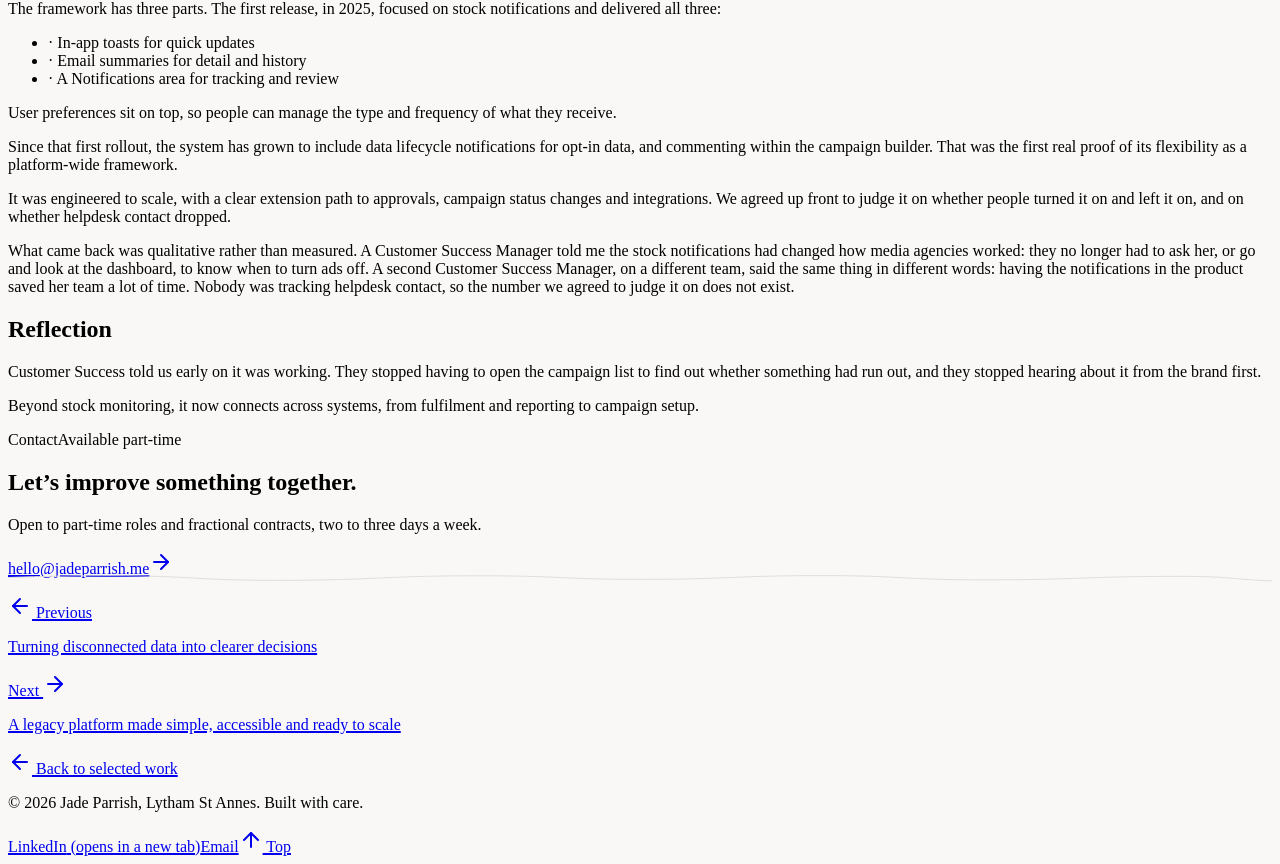
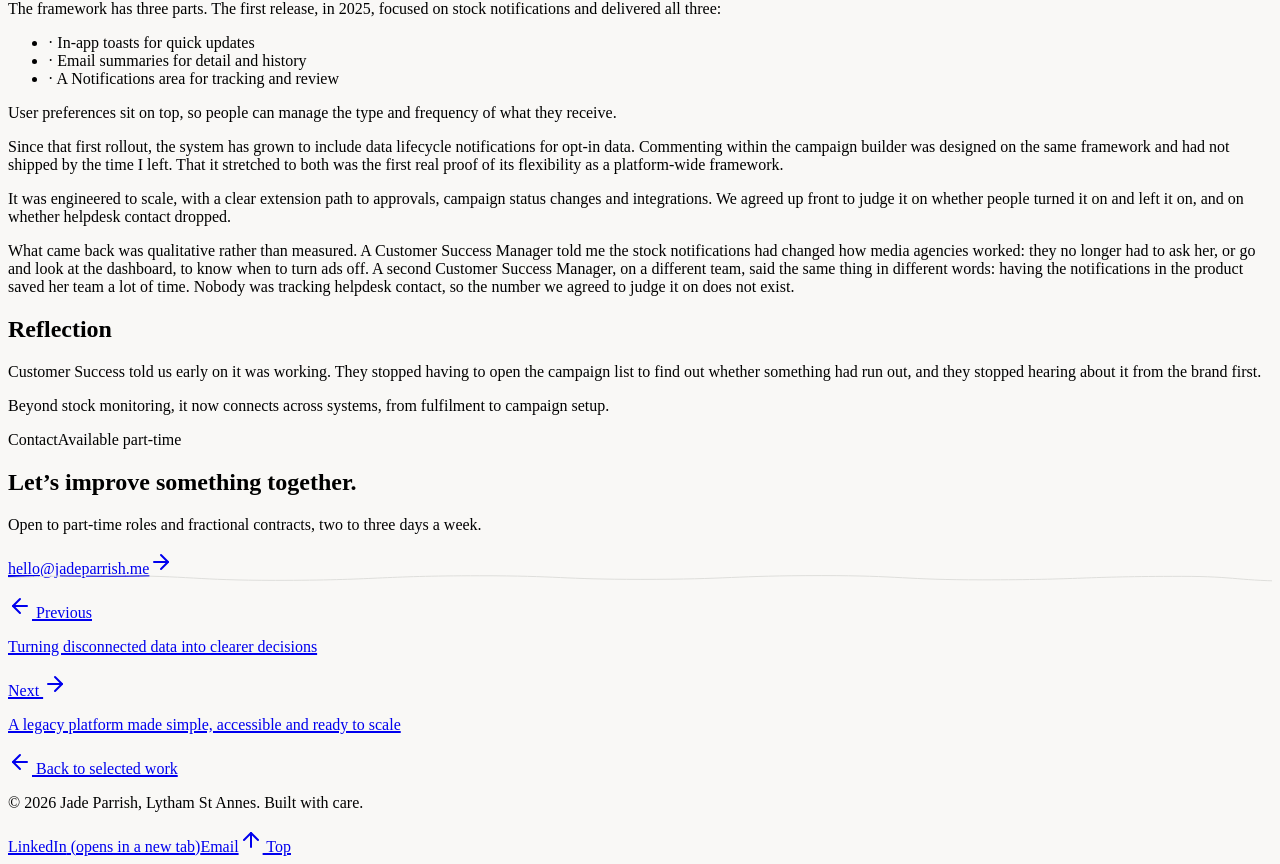
Before and after one commit to jadeparrish/portfolio, a Next.js app: page /work/notifications in a window 1280 px wide. Shown: the part 1452-2316 px from the top of the page. Built offline with nearby package versions, Linux system fonts and the light colour scheme.

Commit message:
Fix typo in metadata and enhance paragraph clarity
Corrected a typo in the description and improved clarity in two paragraphs.

```diff
--- a/app/work/notifications/page.js
+++ b/app/work/notifications/page.js
@@ -4,7 +4,7 @@ import { CaseStudyFooter, SiteFooter, Figure } from '../../caseStudiesData';
 
 export const metadata = {
   title: 'Designing notifications that scale beyond a single alert: Jade Parrish',
-  description: 'A flexible, three-part notification framework, starting with stock alerts and built to extend across the platform.',
+  description: 'A flexible, threeå-part notification framework, starting with stock alerts and built to extend across the platform.',
 };
 
 function SectionLabel({ children }) {
@@ -193,8 +193,10 @@ export default function NotificationsCaseStudy() {
           </p>
           <p className="text-neutral-700 text-[17px] sm:text-[18px] leading-[1.75] mt-4">
             Since that first rollout, the system has grown to include data lifecycle
-            notifications for opt-in data, and commenting within the campaign builder.
-            That was the first real proof of its flexibility as a platform-wide framework.
+            notifications for opt-in data. Commenting within the campaign builder was
+            designed on the same framework and had not shipped by the time I left. That
+            it stretched to both was the first real proof of its flexibility as a
+            platform-wide framework.
           </p>
           <p className="text-neutral-700 text-[17px] sm:text-[18px] leading-[1.75] mt-4">
             It was engineered to scale, with a clear extension path to approvals, campaign
@@ -223,7 +225,7 @@ export default function NotificationsCaseStudy() {
             </p>
             <p>
               Beyond stock monitoring, it now connects across systems, from fulfilment
-              and reporting to campaign setup.
+              to campaign setup.
             </p>
           </div>
         </section>
```
